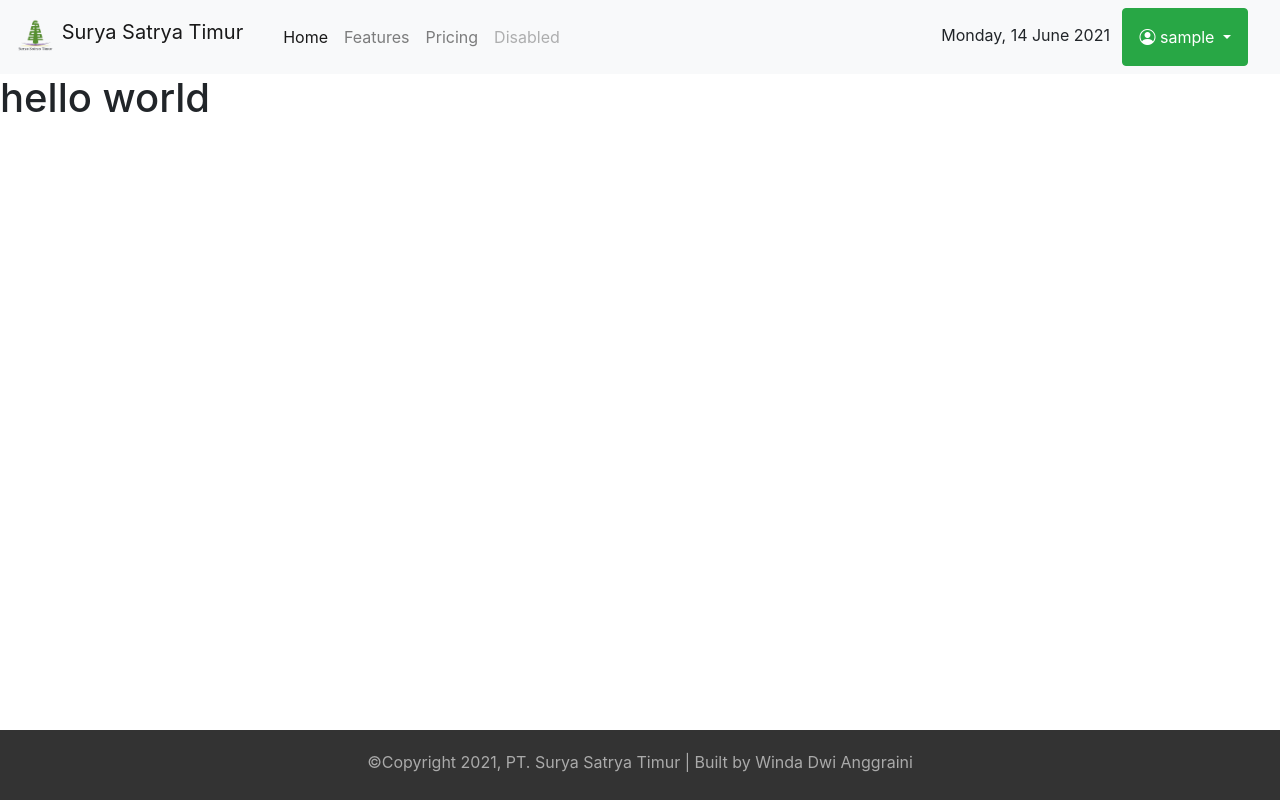
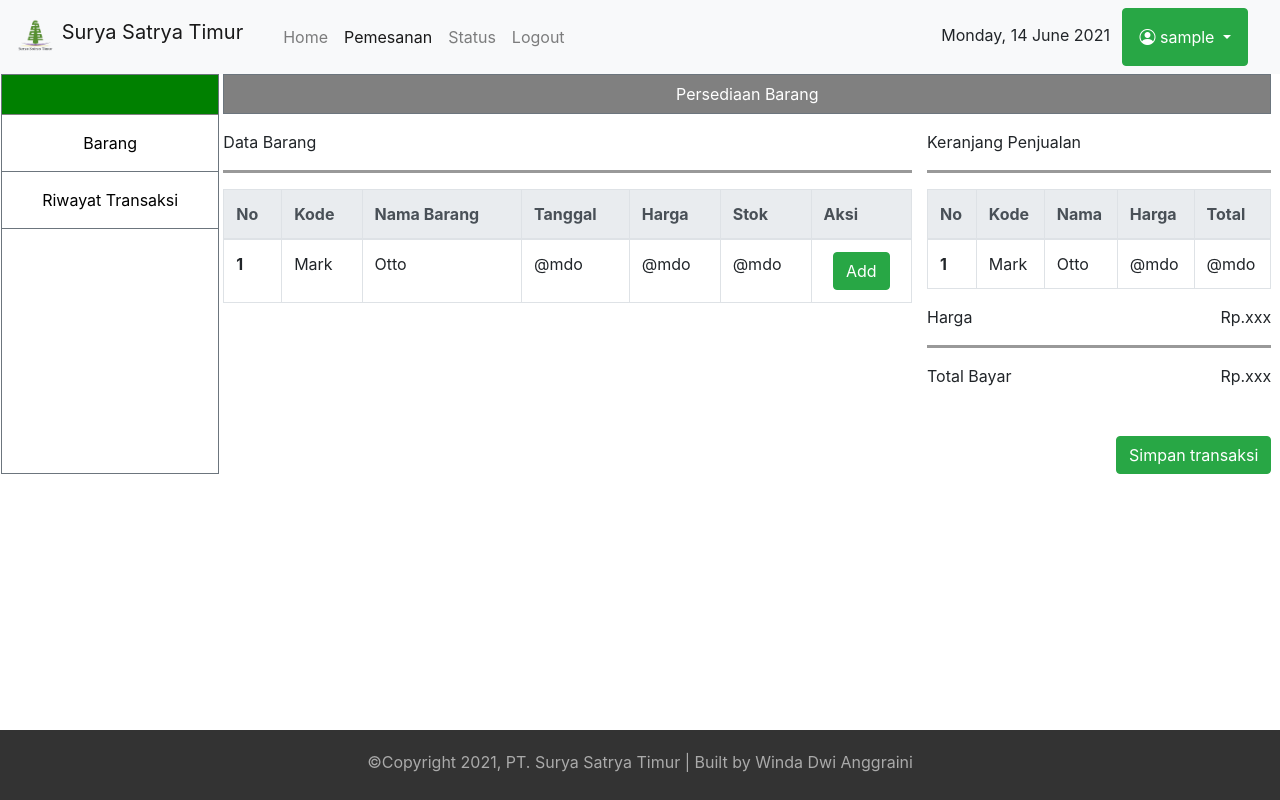
Before and after one commit to muhammadakbar-76/winda_project, a CodeIgniter app: page /database/barang in a window 1280 px wide. Run offline with CodeIgniter, Linux system fonts and the light colour scheme; the visitor is signed in with stand-in values (Sample User, id 1); some libraries are stand-ins or nearby versions.

Commit message:
- meningkatkan pengecekan user models - menampilkan flashdata pada menu login - penyesuaian header navbar - pembuatan tampilan pemesanan pelanggan

```diff
--- a/application/controllers/Barang.php
+++ b/application/controllers/Barang.php
@@ -11,8 +11,8 @@ class Barang extends CI_Controller {
     public function index() {
         $data['judul'] = "Pesan Barang";
         if (isset($_SESSION['user_logged'])) {
-            $array = json_decode(json_encode($_SESSION['user_logged']), true);
-            $data['username'] = $array['username'];
+            $nama = json_decode(json_encode($_SESSION['user_logged']), true);
+            $data['username'] = $nama['username'];
         }
         $this->load->view('templates/header1', $data);
         $this->load->view('barang');
--- a/application/controllers/Home.php
+++ b/application/controllers/Home.php
@@ -7,7 +7,7 @@ class Home extends CI_Controller {
 
     public function index(){
         $data['judul'] = "Selamat Datang";
-        $this->load->view('templates/header');
+        $this->load->view('templates/header', $data);
         $this->load->view('home');
         $this->load->view('templates/footer');
     }
--- a/application/controllers/Login.php
+++ b/application/controllers/Login.php
@@ -13,7 +13,7 @@ class Login extends CI_Controller
     {
         // jika form login disubmit
         if($this->input->post()){
-            if($this->user_model->doLogin()) redirect(site_url('home'));
+            if($this->user_model->doLogin()) redirect(site_url('barang'));
         }
 
         // tampilkan halaman login
@@ -24,6 +24,6 @@ class Login extends CI_Controller
     {
         // hancurkan semua sesi
         $this->session->sess_destroy();
-        redirect(site_url('login'));
+        redirect(base_url());
     }
 }
--- a/application/models/User_model.php
+++ b/application/models/User_model.php
@@ -11,7 +11,12 @@ class User_model extends CI_Model
         $this->db->where('email', $post["email"])
                 ->or_where('username', $post["email"]);
         $user = $this->db->get($this->_table)->row();
-        $isPasswordTrue = password_verify($post["password"], $user->password);
+        if (!empty($user)) {
+            $isPasswordTrue = password_verify($post["password"], $user->password);
+        }
+        else {
+            $isPasswordTrue = FALSE;
+        }
         // jika user terdaftar
         if($user && $isPasswordTrue){
 
@@ -23,7 +28,13 @@ class User_model extends CI_Model
         }
 
         // login gagal
-		return false;
+        if (isset($_POST['submit']) && empty($user)) {
+            $this->session->set_flashdata('gagal_login','email/username yang anda masukkan salah');
+        }
+        elseif (isset($_POST['submit']) && empty($isPasswordTrue)) {
+            $this->session->set_flashdata('gagal_login','password yang anda masukkan salah');
+        }
+        return false;
     }
 
     public function isNotLogin(){
--- a/application/views/barang.php
+++ b/application/views/barang.php
@@ -1 +1,103 @@
-<h1>hello world</h1>
+
+<div class="row">
+<!-- navbar yang ada di kiri -->
+<div class="col-sm-2 border border-secondary p-0 ml-3">
+<aside class="kiri-barang">
+<div class="kotak-hijau"></div>
+<a href="#"><div class="nav-barang text-center p-3 border-bottom border-secondary">Barang</div></a>
+<a href="#"><div class="nav-barang text-center p-3 border-bottom border-secondary">Riwayat Transaksi</div></a>
+</aside>
+</div>
+<!-- akhir navbar -->
+<!-- isi konten -->
+<div class="col-sm-9 p-0 ml-1">
+<div class="judul-barang border border-secondary d-flex justify-content-center align-items-center">Persediaan Barang</div>
+<div class="row">
+    <div class="col-sm-8">
+    <p class="mt-3">Data Barang</p><hr style="width: 100%;">
+    <table class="table table-bordered">
+  <thead class="thead-light">
+    <tr>
+      <th scope="col">No</th>
+      <th scope="col">Kode</th>
+      <th scope="col">Nama Barang</th>
+      <th scope="col">Tanggal</th>
+      <th scope="col">Harga</th>
+      <th scope="col">Stok</th>
+      <th scope="col">Aksi</th>
+    </tr>
+  </thead>
+  <tbody>
+    <tr>
+      <th scope="row">1</th>
+      <td>Mark</td>
+      <td>Otto</td>
+      <td>@mdo</td>
+      <td>@mdo</td>
+      <td>@mdo</td>
+      <td class="text-center">
+      <!-- Button trigger modal -->
+<button type="button" class="btn btn-success" data-toggle="modal" data-target="#exampleModal">
+  Add
+</button>
+      </td>
+    </tr>
+  </tbody>
+</table>
+    </div>
+    <div class="col-sm-4 pl-0">
+    <p class="mt-3">Keranjang Penjualan</p><hr style="width: 100%;">
+    <table class="table table-bordered">
+  <thead class="thead-light">
+    <tr>
+      <th scope="col">No</th>
+      <th scope="col">Kode</th>
+      <th scope="col">Nama</th>
+      <th scope="col">Harga</th>
+      <th scope="col">Total</th>
+    </tr>
+  </thead>
+  <tbody>
+    <tr>
+      <th scope="row">1</th>
+      <td>Mark</td>
+      <td>Otto</td>
+      <td>@mdo</td>
+      <td>@mdo</td>
+    </tr>
+  </tbody>
+</table>
+<span>Harga</span><span class="mr-auto d-inline-block" style="float: right;">Rp.xxx</span>
+<hr style="width: 100%;">
+<span>Total Bayar</span><span class="mr-auto d-inline-block" style="float: right;">Rp.xxx</span>
+<br>
+<button type="button" class="btn btn-success mt-5" style="float: right">Simpan transaksi</button>
+    </div>
+</div>
+</div>
+
+</div>
+
+
+
+<!-- Modal -->
+<div class="modal fade" id="exampleModal" tabindex="-1" aria-labelledby="exampleModalLabel" aria-hidden="true">
+  <div class="modal-dialog modal-dialog-centered">
+    <div class="modal-content">
+      <div class="modal-header">
+        <h5 class="modal-title" id="exampleModalLabel">Modal title</h5>
+        <button type="button" class="close" data-dismiss="modal" aria-label="Close">
+          <span aria-hidden="true">&times;</span>
+        </button>
+      </div>
+      <div class="modal-body">
+        "Sekuat-kuatnya aku bertarung, kalo liat orang pake pp mickey, harus lari"<br><br><br><br>
+        <footer class="blockquote-footer" style="background-color: unset">Programmer gabut nan <cite title="Source Title">Jomblo</cite></footer>
+      </div>
+      <div class="modal-footer">
+        <button type="button" class="btn btn-secondary" data-dismiss="modal">Close</button>
+        <button type="button" class="btn btn-success">Tambahkan</button>
+      </div>
+    </div>
+  </div>
+</div>
--- a/application/views/templates/header1.php
+++ b/application/views/templates/header1.php
@@ -17,10 +17,10 @@
   </button>
   <div class="collapse navbar-collapse" id="navbarNavAltMarkup">
     <div class="navbar-nav ml-3">
-      <a class="nav-link active" href="#">Home <span class="sr-only">(current)</span></a>
-      <a class="nav-link" href="#">Features</a>
-      <a class="nav-link" href="#">Pricing</a>
-      <a class="nav-link disabled" href="#" tabindex="-1" aria-disabled="true">Disabled</a>
+      <a class="nav-link" href="<?= base_url() ?>">Home</a>
+      <a class="nav-link active" href="<?= base_url('barang') ?>">Pemesanan</a>
+      <a class="nav-link" href="#">Status</a>
+      <a class="nav-link" href="<?= base_url('login/logout') ?>" tabindex="-1" aria-disabled="true">Logout</a>
     </div>
   </div>
   <div class="mr-auto">
@@ -32,8 +32,7 @@
   <i class="bi bi-person-circle"></i> <?= $username; ?>
   </button>
   <div class="dropdown-menu" aria-labelledby="dropdownMenuButton">
-    <a class="dropdown-item" href="#">Logout</a>
-    <a class="dropdown-item" href="#">Status Pengiriman</a>
+    <a class="dropdown-item text-center" href="<?= base_url('login/logout') ?>">Logout</a>
   </div>
 </div>
   </div>
--- a/assets/css/style.css
+++ b/assets/css/style.css
@@ -7,6 +7,7 @@ body {
 html {
     position: relative;
     min-height: 100vh;
+    overflow-x: hidden;
 }
 
 nav.navbar {
@@ -16,6 +17,29 @@ nav.navbar {
 div.dropdown-menu {
     right: 0;
     left: unset;
+}
+
+a div {
+    text-decoration: none;
+    color: black;
+}
+
+div.judul-barang {
+    height: 40px;
+    background-color: gray;
+    color: white;
+}
+
+.col-sm-9 {
+    flex: 0 0 80%;
+    max-width: 80%;
+}
+
+div.kotak-hijau {
+    border-bottom: 1px solid grey;
+    background-color: green;
+    height: 40px;
+    width: 100%;
 }
 
 footer {
```
Also changed, not shown: application/views/login.php (+5 -2 lines), application/views/templates/header.php (+6 -2 lines).
